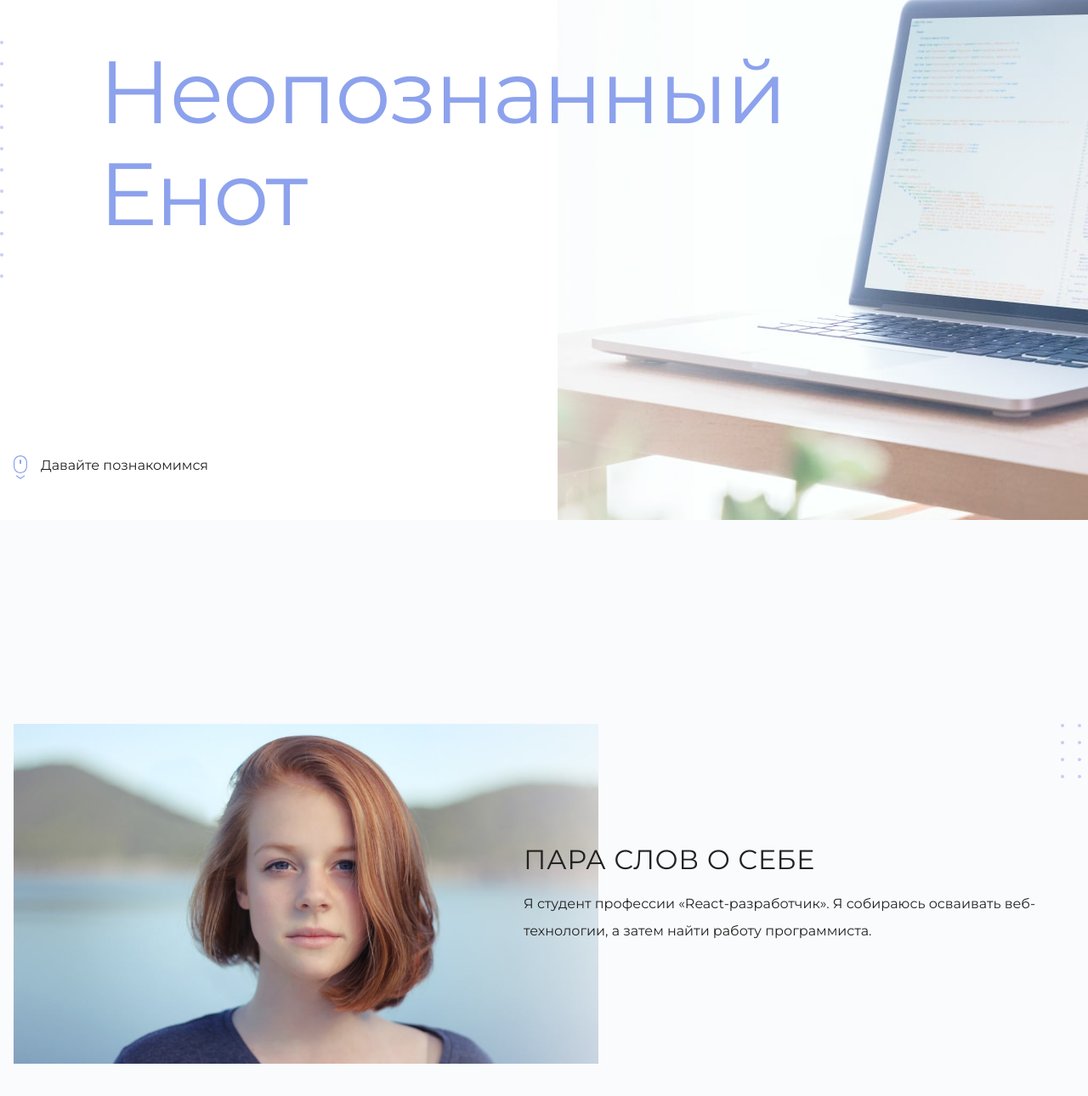
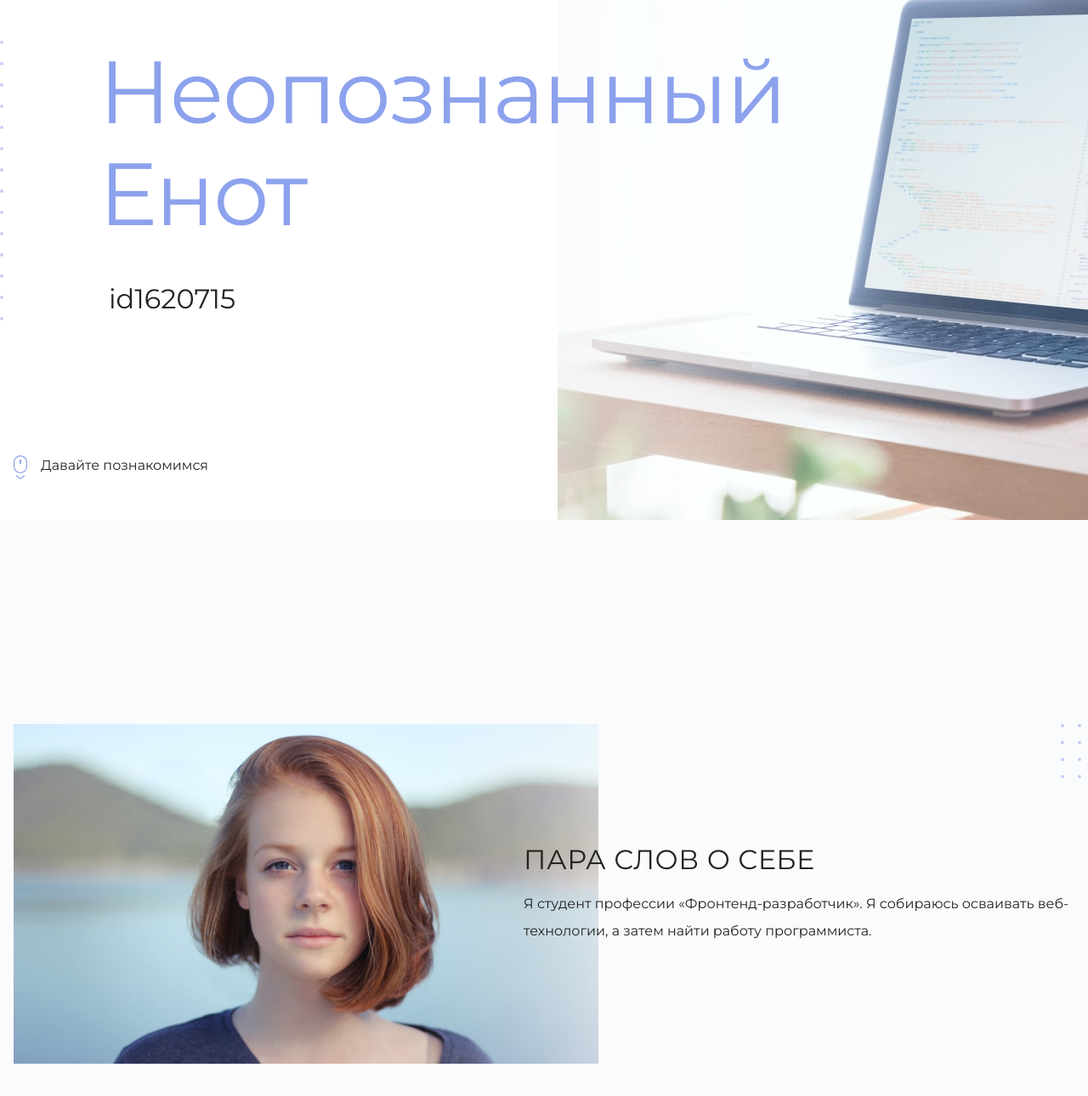
Before and after one commit to Johnletov/mySiteTest, a plain HTML site: page index.html in a window 1280 px wide. Shown: the part 188-1478 px from the top of the page at 85% size. Drawn offline with Linux system fonts and the light colour scheme.

Commit message:
Update index.html

```diff
--- a/index.html
+++ b/index.html
@@ -19,7 +19,7 @@
       <section class="hero-image">
         <div class="container">
           <h1 class="heading">Неопознанный Енот</h1>
-          <p><!-- Тут ваш id на сайте Академии --></p>
+          <p>id1620715</p>
         </div>
       </section>
 
@@ -31,7 +31,7 @@
           </figure>
           <div>
             <h3>Пара слов о себе</h3>
-            <p>Я студент профессии «React-разработчик». Я собираюсь осваивать веб-технологии, а затем найти работу программиста.</p>
+            <p>Я студент профессии «Фронтенд-разработчик». Я собираюсь осваивать веб-технологии, а затем найти работу программиста.</p>
           </div>
           <div>
             <h3>Чем могу быть полезен</h3>
```
